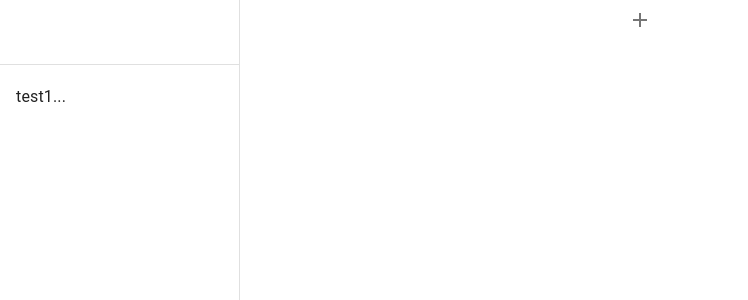
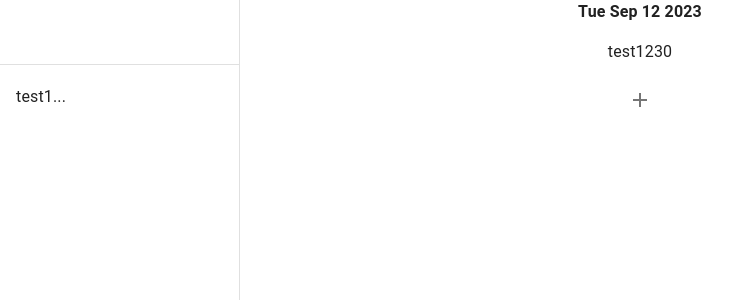
Before and after one commit to kpatterson395/insiten_project_1, a React (Create React App) app: page / in a window 1280 px wide. Shown: the top 300 px of the page, without its empty margins (0-748 px from the left). Built offline with nearby package versions, Linux system fonts and the light colour scheme.

Commit message:
add selected context

```diff
--- a/src/App.tsx
+++ b/src/App.tsx
@@ -3,7 +3,8 @@ import './App.css';
 import './Controls'
 import Controls from './Controls';
 import SideBar from './SideBar';
-
+import { SelectContext } from './SelectContext';
+import { NoteContext } from './NoteContext';
 
 export interface NoteInterface {
   id: string,
@@ -12,11 +13,17 @@ export interface NoteInterface {
 }
 
 function App() {
+  const {selected} = useContext(SelectContext);
+  const { notesContext } = useContext(NoteContext);
+
+  const selectedNote = notesContext.find((n: NoteInterface) => n.id === selected)
 
   return (
     <div className="App">
       <SideBar />
       <div>
+        <b>{selectedNote?.date.toDateString()}</b>
+       <p> {selectedNote?.text}</p>
         <Controls />
       </div>
     </div>
--- /dev/null
+++ b/src/SelectContext.tsx
@@ -0,0 +1,18 @@
+import { createContext,useReducer } from 'react';
+import { selectReducer } from './SelectReducer';
+
+const defaultVal: any = "1"
+
+
+export const SelectContext = createContext(defaultVal);
+
+export const SelectContextProvider = (props: any) => {
+    const [selected, dispatch] = useReducer(selectReducer, defaultVal);
+
+
+    return (
+      <SelectContext.Provider value={{selected, dispatch}}>
+        {props.children}
+      </SelectContext.Provider>
+    );
+  };
--- /dev/null
+++ b/src/SelectReducer.tsx
@@ -0,0 +1,18 @@
+
+interface actionSelected {
+    id: string,
+    type: string
+}
+
+
+export const selectReducer = (selected: string, action: any) => {
+    switch (action.type) {
+        case 'added': {
+          return action.id
+        }
+
+        default: {
+          throw Error('Unknown action: ' + action.type);
+        }
+      }
+  }
--- a/src/SideBar.tsx
+++ b/src/SideBar.tsx
@@ -11,6 +11,8 @@ import ListItemText from '@mui/material/ListItemText';
 import Toolbar from '@mui/material/Toolbar';
 import { NoteInterface } from './App';
 import { NoteContext} from './NoteContext'
+import { SelectContext} from './SelectContext'
+
 
 const drawerWidth = 240;
 
@@ -19,11 +21,17 @@ interface IProps {
 }
 
 
+
 export default function SideBar() {
   const [mobileOpen, setMobileOpen] = React.useState(false);
 
   const { notesContext }: IProps = React.useContext(NoteContext);
+  const { selected, dispatch } = React.useContext(SelectContext);
 
+
+  const handleNoteSelect = (id: string) => {
+    dispatch({type: "added", id})
+  }
   const handleDrawerToggle = () => {
     setMobileOpen(!mobileOpen);
   };
@@ -35,7 +43,7 @@ export default function SideBar() {
       <List>
         {notesContext.map(({text, id, date}) => (
           <ListItem key={id} disablePadding>
-            <ListItemButton>
+            <ListItemButton onClick={() => handleNoteSelect(id)}>
               <ListItemText primary={`${text.slice(0,5)}...`} />
             </ListItemButton>
           </ListItem>
--- a/src/index.tsx
+++ b/src/index.tsx
@@ -4,13 +4,18 @@ import './index.css';
 import App from './App';
 import reportWebVitals from './reportWebVitals';
 import { NoteContextProvider } from './NoteContext';
+import { SelectContextProvider } from './SelectContext';
+
 const root = ReactDOM.createRoot(
   document.getElementById('root') as HTMLElement
 );
 root.render(
   <React.StrictMode>
     <NoteContextProvider>
+      <SelectContextProvider>
       <App />
+
+      </SelectContextProvider>
     </NoteContextProvider>
   </React.StrictMode>
 );
```
